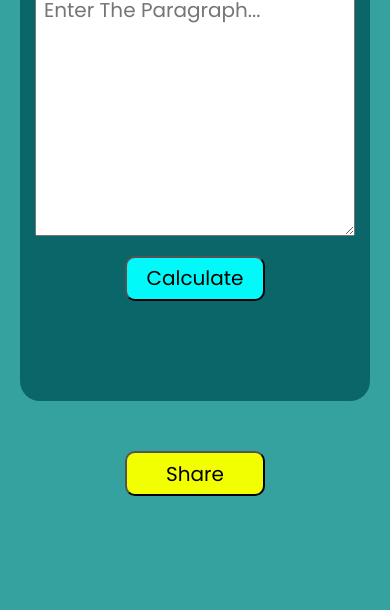
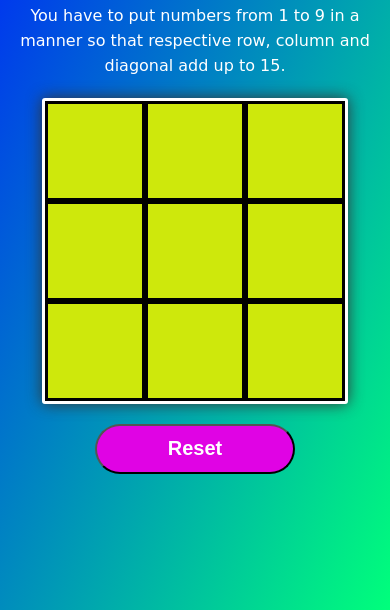
Before and after one commit to NandhuVsona/wordsGen.html, a plain HTML site: page index.html in a window 390 px wide. Shown: the part 234-844 px from the top of the page. Drawn offline with Linux system fonts and the light colour scheme.

Commit message:
Update index.html

```diff
--- a/index.html
+++ b/index.html
@@ -1,190 +1,129 @@
 <!DOCTYPE html>
 <html lang="en">
-
 <head>
   <meta charset="UTF-8">
   <meta name="viewport" content="width=device-width, initial-scale=1.0">
-  <title>Words Counter</title>
-  <link rel="preconnect" href="https://fonts.googleapis.com">
-  <link rel="preconnect" href="https://fonts.gstatic.com" crossorigin>
-  <link href="https://fonts.googleapis.com/css2?family=Poppins:wght@400;500;700&display=swap" rel="stylesheet">
+  <title>Document</title>
   <style>
-    * {
+    *{
       margin: 0%;
       padding: 0%;
       box-sizing: border-box;
-      font-family: 'Poppins', sans-serif;
+
     }
-
-    body {
-      background-color: #35A29F;
+    .container{
       display: flex;
-      flex-direction: column;
       justify-content: center;
       align-items: center;
-      min-height: 100vh;
-      gap:30px;
+      height: 100vh;
+      flex-direction: column;
+      text-align: center;
+      background: linear-gradient(to right bottom,rgb(0, 26, 255),rgb(0, 255, 123));
     }
-
-    .container {
-      background-color: #0B666A;
-      width: 500px;
-      height: 600px;
-      color: white;
-      padding: 50px 5px 5px 5px;
-      border-radius: 20px;
-      position: relative;
-    }
-
-    #input {
-      width: 250px;
-      height: 45px;
+    .boxes{
+      display: grid;
+      grid-template-columns: repeat(3,100px);
+      grid-template-rows: repeat(3,100px);
+      border: 3px solid rgb(255, 255, 255);
       outline: none;
-      font-size: 20px;
+      border-radius:3px;
+      box-shadow: 0px 0px 15px #333;
 
     }
-    textarea{
-      min-width:400px;
-      min-height: 250px;
-      text-align:left;
-      padding: 8px;
-      outline:none;
-      font-size:16px;
+    .inputbox{
+      font-size: 50px;
+      font-family: sans-serif;
+      text-align: center;
+      border: 3px solid black;
+      outline: none;
+      font-weight: bold;
+      color: rgb(0, 0, 0);
+      cursor: pointer;
     }
-
-    button {
-      width: 140px;
-      height: 45px;
-      font-size: 20px;
-      transition: all .5s;
-      background-color: #01f9f9;
-      border-radius: 10px;
+    .h1{
+      line-height: 40px;
+      margin-bottom: 20px;
+      font-family: system-ui, -apple-system, BlinkMacSystemFont, 'Segoe UI', Roboto, Oxygen, Ubuntu, Cantarell, 'Open Sans', 'Helvetica Neue', sans-serif;
     }
-
-    button:hover {
-      scale: 1.1;
-    }
-
-    .box {
-      width: 100%;
-      display: flex;
-      flex-direction: column;
-      gap:40px;
-      justify-content: center;
-      align-items: center;
-    }
-
-    #output {
-      font-size: 35px;
-      font-weight: 700;
-    }
-
-    input:invalid {
-      animation: shake .3s linear;
-      border: 2px solid red;
-    }
-
-    #share {
-      background-color: rgb(242, 255, 0);
-      animation: share 1s linear infinite;
-      display: none;
+    #error{
+      font-size:30px;
+      font-weight: bold;
+      margin-top: 20px;
+      color: rgb(255, 255, 255);
+      font-family: system-ui, -apple-system, BlinkMacSystemFont, 'Segoe UI', Roboto, Oxygen, Ubuntu, Cantarell, 'Open Sans', 'Helvetica Neue', sans-serif;
 
     }
-
-    @keyframes share {
-      0% {
-        transform: scale(1);
-      }
-
-      50% {
-        transform: scale(1.1);
-      }
+    input:invalid{
+      background-color: red;
     }
-
-    a {
-      color: black;
-      text-decoration: none;
+    input:valid{
+      background-color: rgb(206, 232, 12);
     }
-
-    @keyframes shake {
-      0% {
-        transform: translateX(5px);
-      }
-
-      50% {
-        transform: translateX(-5px);
-      }
-
-      100% {
-        transform: translateX(5px);
-      }
-    }
-
-    @media screen and (max-width:568px) {
-      .container {
-        margin: 20px;
-        width: 350px;
-        height: 500px;
-      }
-
-      #share {
-        display: block;
-      }
-      textarea{
-      min-width:320px;
-      min-height: 250px;
-      text-align:left;
-      padding: 8px;
-      outline:none;
-      font-size:16px;
-    }
-
-
-      .box {
-        width: 100%;
-        display: flex;
-        flex-direction: column;
-        gap: 20px;
-        justify-content: center;
-        align-items: center;
-        text-align: center;
-        margin-top: -20px;
-      }
-      #output {
-      font-size: 25px;
-      font-weight: 700;
+    button{
+      width: 200px;
+      height: 50px;
+      border-radius: 30px;
+      outline: none;
+      background-color: rgb(224, 3, 228);
+      font-weight: bold;
 
     }
+    a{
+      text-decoration: none;
+      font-size: 20px;
+      color: white;
+
+    }
+    p{
+    line-height: 25px;
+    font-family: cursive;
+    color: #ffffff;
+    margin-bottom: 20px;
     }
   </style>
 </head>
-
 <body>
   <div class="container">
-    <div class="box">
-      <h2>Words Counter</h2>
-      <textarea autocomplete="off"  cols="35" rows="10" id="input" placeholder="Enter The Paragraph..."
-        pattern="[a-z]*[A-Z]*"></textarea>
-      <button type="submit" onclick="calculate()">Calculate</button>
-      <div id="output"></div>
+    <h1 class="h1"> 2nd year ECE-B section Maths HW
+    </h1>
+    <p>You have to put numbers from 1 to 9 in a manner so that respective row, column and diagonal add up to 15.</p>
+    <div class="boxes">
+      <input  id="firstbox" pattern="[1-9]" class="ibox inputbox" type="tel" maxlength="1">
+      <input id="secondbox" pattern="[1-9]" class="ibox inputbox" type="tel" maxlength="1">
+      <input id="thirdbox" pattern="[1-9]" class="ibox inputbox" type="tel" maxlength="1">
+      <input id="fourthbox" pattern="[1-9]" class="ibox inputbox" type="tel" maxlength="1">
+      <input id="fifthbox" pattern="[1-9]" class="ibox inputbox" type="tel" maxlength="1">
+      <input id="sixthbox" pattern="[1-9]" class="ibox inputbox" type="tel" maxlength="1">
+      <input id="seventhbox" pattern="[1-9]" class="ibox inputbox" type="tel" maxlength="1">
+      <input id="eightbox" pattern="[1-9]" class="ibox inputbox" type="tel" maxlength="1">
+      <input id="ninthbox" pattern="[1-9]" class="ibox inputbox" type="tel" maxlength="1">
+
     </div>
+    <div id="error"></div>
+    <button><a href="">Reset</a></button>
   </div>
-  <button id="share"><a href="https://api.whatsapp.com/send?text=${whatsappMessage}">Share</a></button>
   <script>
-    function calculate() {
-      let input = document.getElementById("input").value;
+    let b=[];
+    let firstbox =document.querySelectorAll('.ibox');
+    firstbox.forEach((n)=>{
 
-      if (input ) {
-        let result = (input.trim().split(" ")).length;
+      n.addEventListener("input",()=>{
+
+      if(b.includes(n.value)){
+        document.getElementById('error').innerHTML=`${n.value}`+" is already entered";
+        return false;
+      }else{
+        b.push(n.value)
+        document.getElementById('error').innerHTML="";
+        return true;
+      }
+      });
 
 
-        const output = document.getElementById("output").innerHTML = "Total Words = "+ result;
+    })
 
-      } else {
-        const result = document.getElementById("output").innerHTML = "";
-      }
-    }
+
+
   </script>
 </body>
-
 </html>
```
